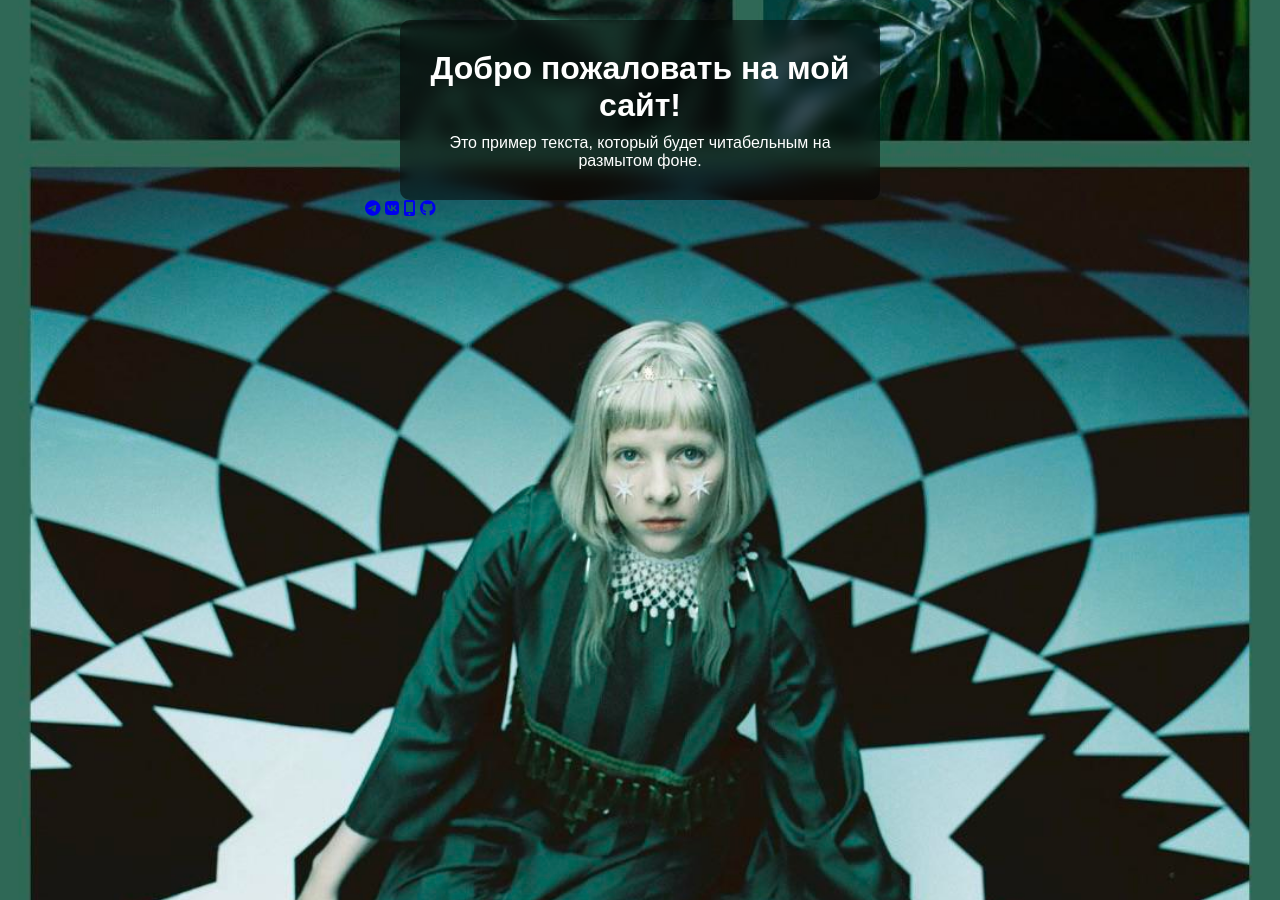
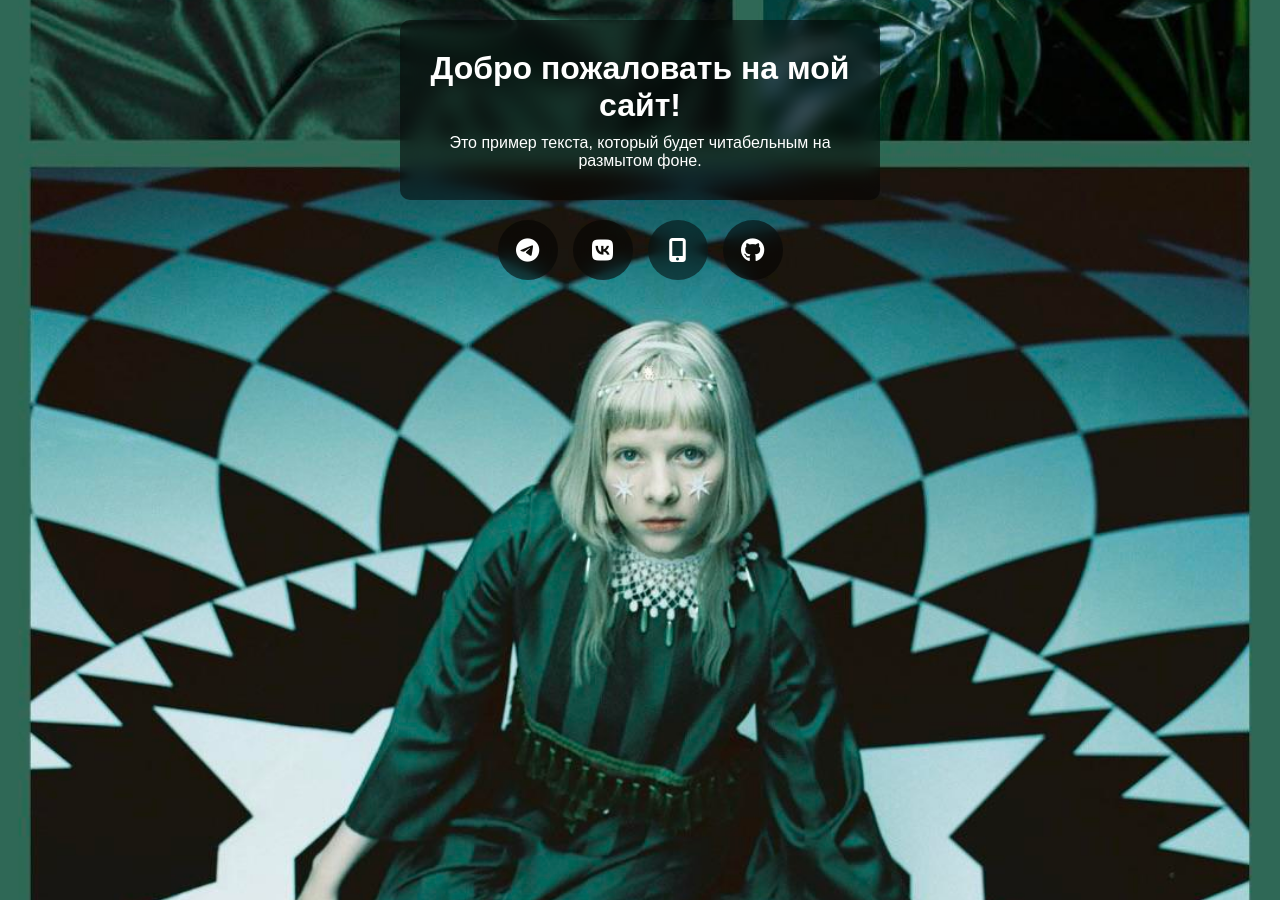
Before and after one commit to person10301/fox10301, a Jekyll site: the page built from index.md, in a window 1280 px wide. Built offline with Jekyll 4.4.1, drawn with Linux system fonts in a browser that asks for light colours; our own code applies the rules of GitHub Pages for plain Markdown files.

Commit message:
Update style.css

```diff
--- a/css/style.css
+++ b/css/style.css
@@ -28,3 +28,29 @@ body {
 h1, p {
   margin: 10px 0;
 }
+
+.button-container {
+  display: flex;
+  justify-content: center;
+  gap: 15px; /* Отступ между кнопками */
+  margin-top: 20px; /* Отступ от .content */
+}
+
+.button {
+  background: rgba(0, 0, 0, 0.5); /* Полупрозрачный фон */
+  backdrop-filter: blur(10px); /* Размытие */
+  border-radius: 50%; /* Круглые кнопки */
+  width: 60px; /* Размер кнопки */
+  height: 60px; /* Размер кнопки */
+  display: flex;
+  align-items: center;
+  justify-content: center;
+  color: white; /* Цвет иконки */
+  font-size: 24px; /* Размер иконки */
+  text-decoration: none; /* Убирает подчеркивание */
+  transition: background 0.3s; /* Плавное изменение фона */
+}
+
+.button:hover {
+  background: rgba(0, 0, 0, 0.7); /* Темнее при наведении */
+}
```
